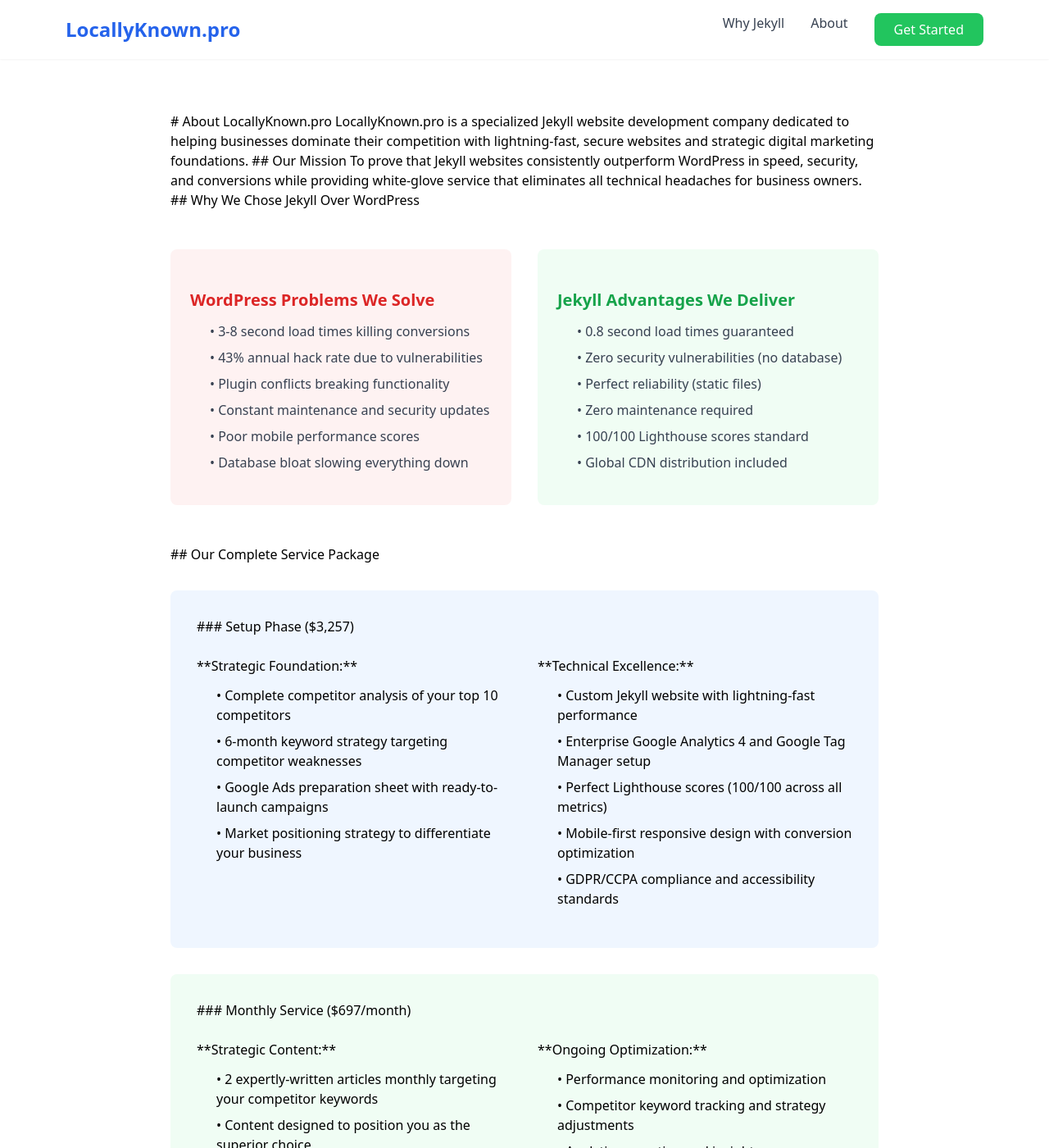
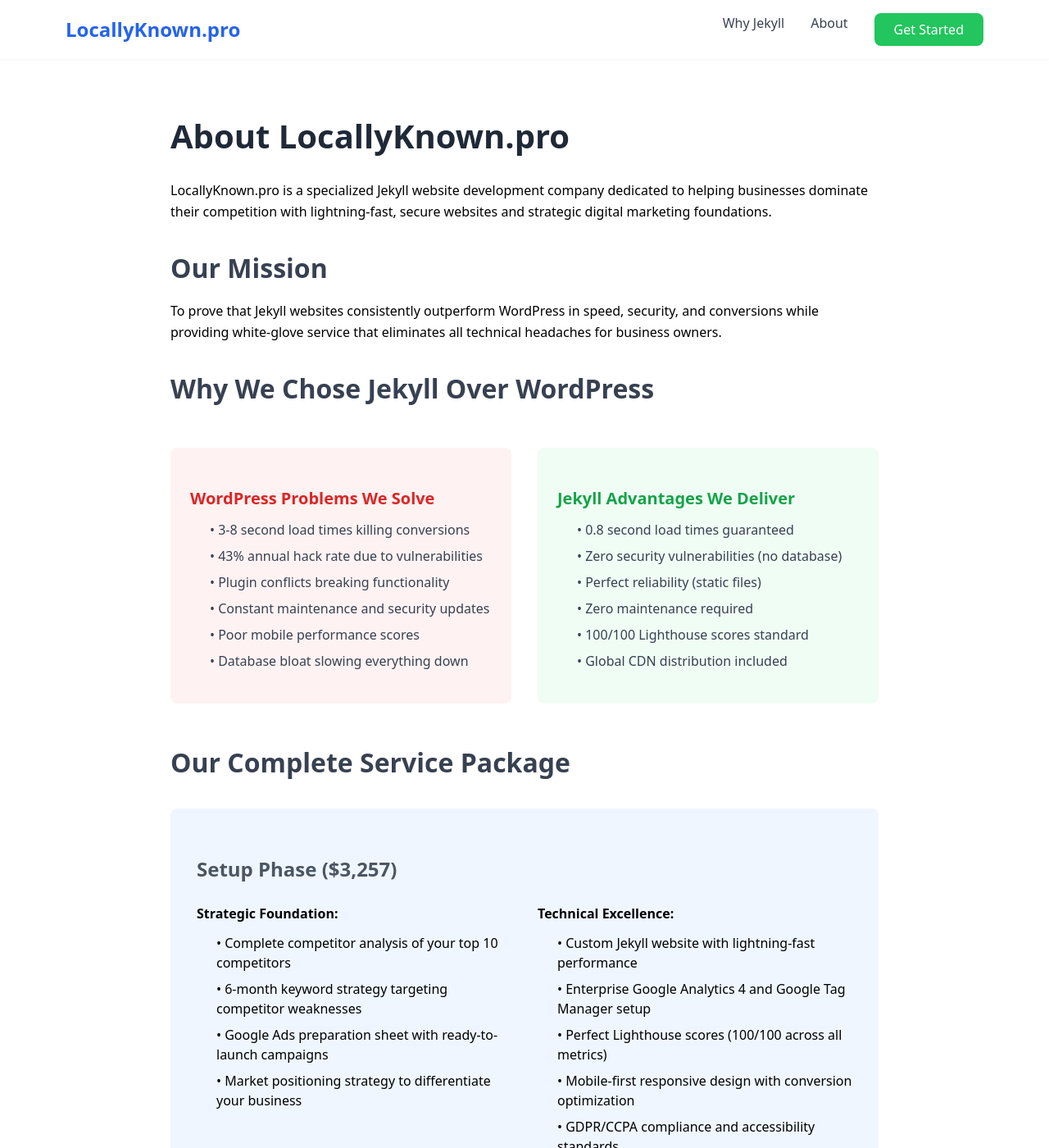
Before and after one commit to gtmsetupservice/locallyknown.pro, a Jekyll site: the page built from about.md, in a window 1280 px wide and 1400 px high. Shown: the whole window at 82% size. Built offline with Jekyll 4.4.1, drawn with Linux system fonts in a browser that asks for light colours; nearby versions of some CDN libraries; some of the changed text lies outside the part shown.

Commit message:
Fix Jekyll markdown processing on about page
Convert markdown headers inside HTML containers to proper HTML headers.
This resolves the issue where Jekyll's kramdown processor was not
rendering markdown headers (#, ##) that were nested inside HTML divs.

🤖 Generated with [Claude Code](https://claude.ai/code)

Co-Authored-By: Claude <noreply@anthropic.com>

```diff
--- a/about.md
+++ b/about.md
@@ -6,15 +6,15 @@ description: LocallyKnown.pro specializes in white-glove Jekyll websites that ou
 
 <div class="max-w-4xl mx-auto px-4 py-16">
 
-# About LocallyKnown.pro
+<h1>About LocallyKnown.pro</h1>
 
-LocallyKnown.pro is a specialized Jekyll website development company dedicated to helping businesses dominate their competition with lightning-fast, secure websites and strategic digital marketing foundations.
+<p>LocallyKnown.pro is a specialized Jekyll website development company dedicated to helping businesses dominate their competition with lightning-fast, secure websites and strategic digital marketing foundations.</p>
 
-## Our Mission
+<h2>Our Mission</h2>
 
-To prove that Jekyll websites consistently outperform WordPress in speed, security, and conversions while providing white-glove service that eliminates all technical headaches for business owners.
+<p>To prove that Jekyll websites consistently outperform WordPress in speed, security, and conversions while providing white-glove service that eliminates all technical headaches for business owners.</p>
 
-## Why We Chose Jekyll Over WordPress
+<h2>Why We Chose Jekyll Over WordPress</h2>
 
 <div class="grid md:grid-cols-2 gap-8 my-12">
     <div class="bg-red-50 p-6 rounded-lg">
@@ -42,16 +42,16 @@ To prove that Jekyll websites consistently outperform WordPress in speed, securi
     </div>
 </div>
 
-## Our Complete Service Package
+<h2>Our Complete Service Package</h2>
 
 <div class="bg-blue-50 p-8 rounded-lg my-8">
 
-### Setup Phase ({{ site.pricing.setup_price }})
+<h3>Setup Phase ({{ site.pricing.setup_price }})</h3>
 
 <div class="grid md:grid-cols-2 gap-8 mt-6">
 <div>
 
-**Strategic Foundation:**
+<strong>Strategic Foundation:</strong>
 <ul class="mt-3 space-y-2">
 <li>• Complete competitor analysis of your top 10 competitors</li>
 <li>• 6-month keyword strategy targeting competitor weaknesses</li>
@@ -62,7 +62,7 @@ To prove that Jekyll websites consistently outperform WordPress in speed, securi
 </div>
 <div>
 
-**Technical Excellence:**
+<strong>Technical Excellence:</strong>
 <ul class="mt-3 space-y-2">
 <li>• Custom Jekyll website with lightning-fast performance</li>
 <li>• Enterprise Google Analytics 4 and Google Tag Manager setup</li>
@@ -77,12 +77,12 @@ To prove that Jekyll websites consistently outperform WordPress in speed, securi
 
 <div class="bg-green-50 p-8 rounded-lg my-8">
 
-### Monthly Service ({{ site.pricing.monthly_price }}/month)
+<h3>Monthly Service ({{ site.pricing.monthly_price }}/month)</h3>
 
 <div class="grid md:grid-cols-2 gap-8 mt-6">
 <div>
 
-**Strategic Content:**
+<strong>Strategic Content:</strong>
 <ul class="mt-3 space-y-2">
 <li>• 2 expertly-written articles monthly targeting your competitor keywords</li>
 <li>• Content designed to position you as the superior choice</li>
@@ -93,7 +93,7 @@ To prove that Jekyll websites consistently outperform WordPress in speed, securi
 </div>
 <div>
 
-**Ongoing Optimization:**
+<strong>Ongoing Optimization:</strong>
 <ul class="mt-3 space-y-2">
 <li>• Performance monitoring and optimization</li>
 <li>• Competitor keyword tracking and strategy adjustments</li>
@@ -105,7 +105,7 @@ To prove that Jekyll websites consistently outperform WordPress in speed, securi
 </div>
 </div>
 
-## What Sets Us Apart
+<h2>What Sets Us Apart</h2>
 
 <div class="bg-gray-50 p-8 rounded-lg my-12">
     <h3 class="text-2xl font-bold mb-6 text-center">The LocallyKnown.pro Difference</h3>
@@ -128,7 +128,7 @@ To prove that Jekyll websites consistently outperform WordPress in speed, securi
     </div>
 </div>
 
-## Our Process
+<h2>Our Process</h2>
 
 <div class="bg-white border-2 border-gray-200 p-8 rounded-lg my-8">
 <ol class="space-y-4">
@@ -141,7 +141,7 @@ To prove that Jekyll websites consistently outperform WordPress in speed, securi
 </ol>
 </div>
 
-## Company Information
+<h2>Company Information</h2>
 
 <div class="bg-white border-2 border-gray-200 p-8 rounded-lg my-12">
     <p class="mb-6 text-lg">LocallyKnown.pro is a division of <strong>B and B Holdings LLC</strong>, a Wyoming limited liability company specializing in high-performance web development and strategic digital marketing.</p>
@@ -163,7 +163,7 @@ To prove that Jekyll websites consistently outperform WordPress in speed, securi
     </div>
 </div>
 
-## Ready to Outrank Your WordPress Competitors?
+<h2>Ready to Outrank Your WordPress Competitors?</h2>
 
 <div class="text-center py-8">
     <p class="text-xl mb-6">Stop losing to slower, less secure WordPress sites. Get your complete digital foundation.</p>
```
